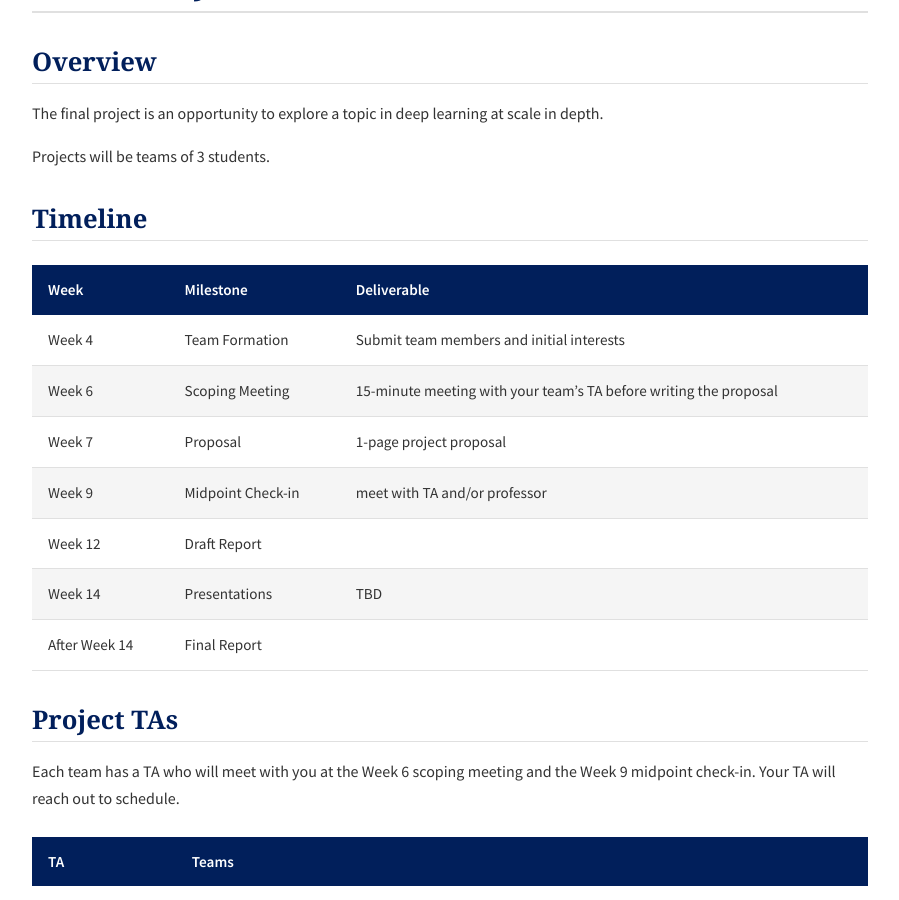
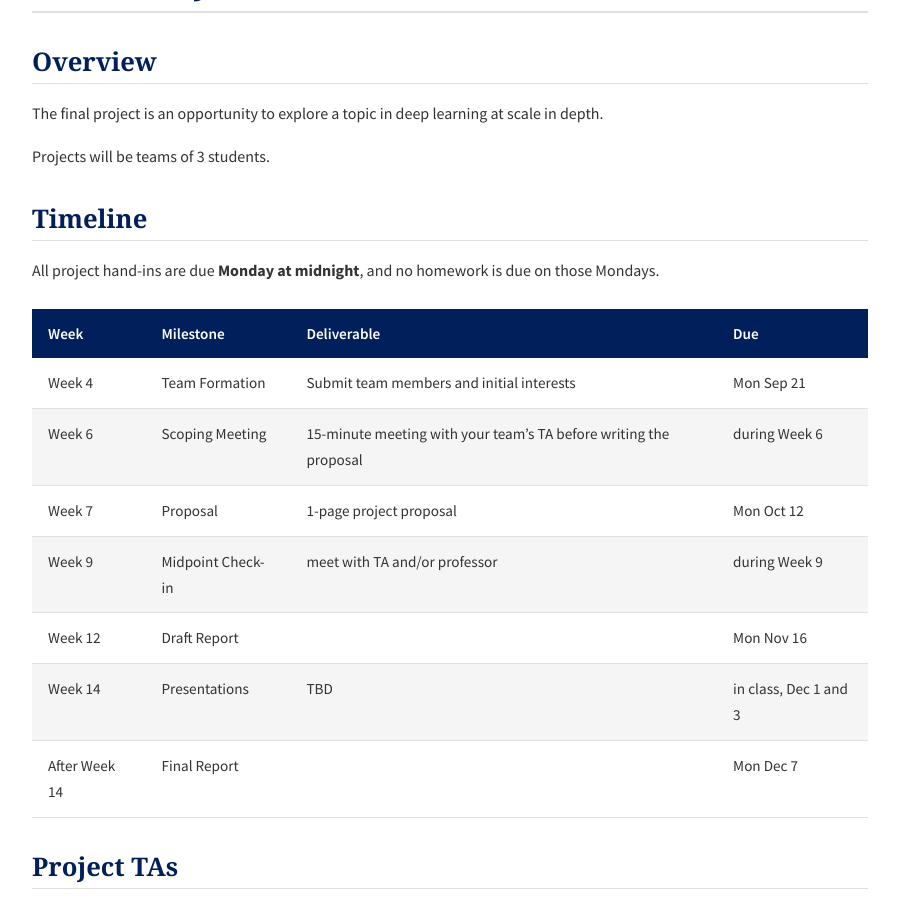
Before and after one commit to ungarl/CIS6220, a Jekyll site: the page built from project.md, in a window 1280 px wide and 900 px high, scrolled down 197 px. Shown: the whole window, without its empty margins (190-1089 px from the left). Built offline with Jekyll 4.4.1, drawn with Linux system fonts in a browser that asks for light colours; some web fonts are replaced.

Commit message:
Project hand-ins due Mondays at midnight; no homework due those Mondays
Co-Authored-By: Claude Opus 5.5 <noreply@anthropic.com>

```diff
--- a/project.md
+++ b/project.md
@@ -11,15 +11,17 @@ Projects will be teams of 3 students.
 
 ## Timeline
 
-| Week | Milestone | Deliverable |
-|------|-----------|-------------|
-| Week 4 | Team Formation | Submit team members and initial interests |
-| Week 6 | Scoping Meeting | 15-minute meeting with your team's TA before writing the proposal |
-| Week 7 | Proposal | 1-page project proposal |
-| Week 9 | Midpoint Check-in | meet with TA and/or professor |
-| Week 12 | Draft Report |  |
-| Week 14 | Presentations | TBD |
-| After Week 14 | Final Report | |
+All project hand-ins are due **Monday at midnight**, and no homework is due on those Mondays.
+
+| Week | Milestone | Deliverable | Due |
+|------|-----------|-------------|-----|
+| Week 4 | Team Formation | Submit team members and initial interests | Mon Sep 21 |
+| Week 6 | Scoping Meeting | 15-minute meeting with your team's TA before writing the proposal | during Week 6 |
+| Week 7 | Proposal | 1-page project proposal | Mon Oct 12 |
+| Week 9 | Midpoint Check-in | meet with TA and/or professor | during Week 9 |
+| Week 12 | Draft Report |  | Mon Nov 16 |
+| Week 14 | Presentations | TBD | in class, Dec 1 and 3 |
+| After Week 14 | Final Report | | Mon Dec 7 |
 
 ## Project TAs
 
```
Also changed, not shown: schedule.md (+5 -5 lines).
